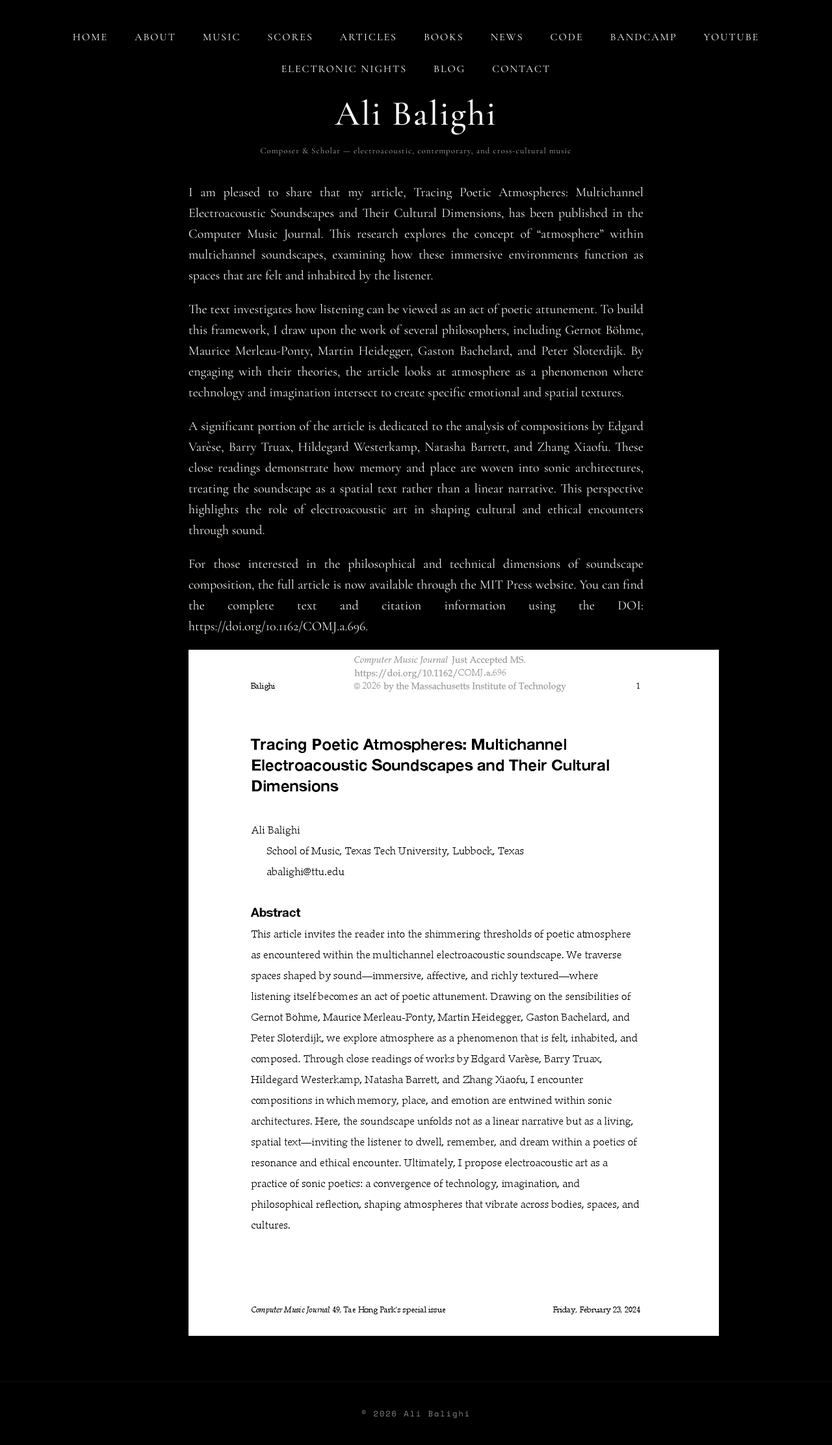
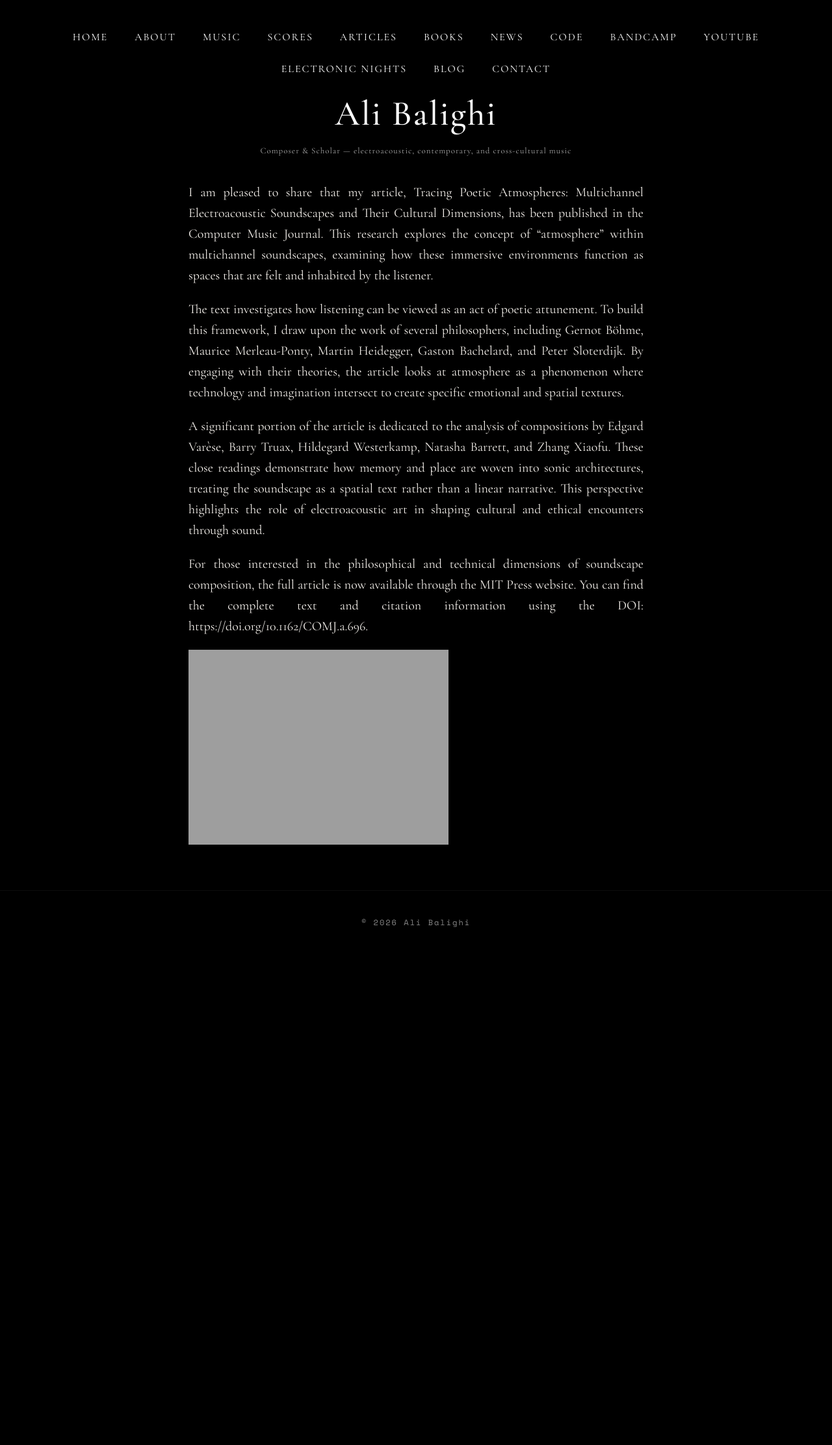
Before and after one commit to alib65/blog, a Jekyll site: the page built from _posts/2026-04-18-my-new-article.md, in a window 1280 px wide. Shown: the whole page at 65% size. Built offline with Jekyll 4.4.1, drawn with Linux system fonts in a browser that asks for light colours; after the commit the page ends 1468 px from its top, so only the background shows below that.

Commit message:
Update article preview image link

```diff
--- a/_posts/2026-04-18-my-new-article.md
+++ b/_posts/2026-04-18-my-new-article.md
@@ -12,4 +12,4 @@ A significant portion of the article is dedicated to the analysis of composition
 
 For those interested in the philosophical and technical dimensions of soundscape composition, the full article is now available through the MIT Press website. You can find the complete text and citation information using the DOI: https://doi.org/10.1162/COMJ.a.696.
 
-![Article PDF first page preview](/images/comj.a.696.pdf.gif)
+![Article PDF first page preview](https://blog.alibalighi.com/images/myphoto.jpg)
```
